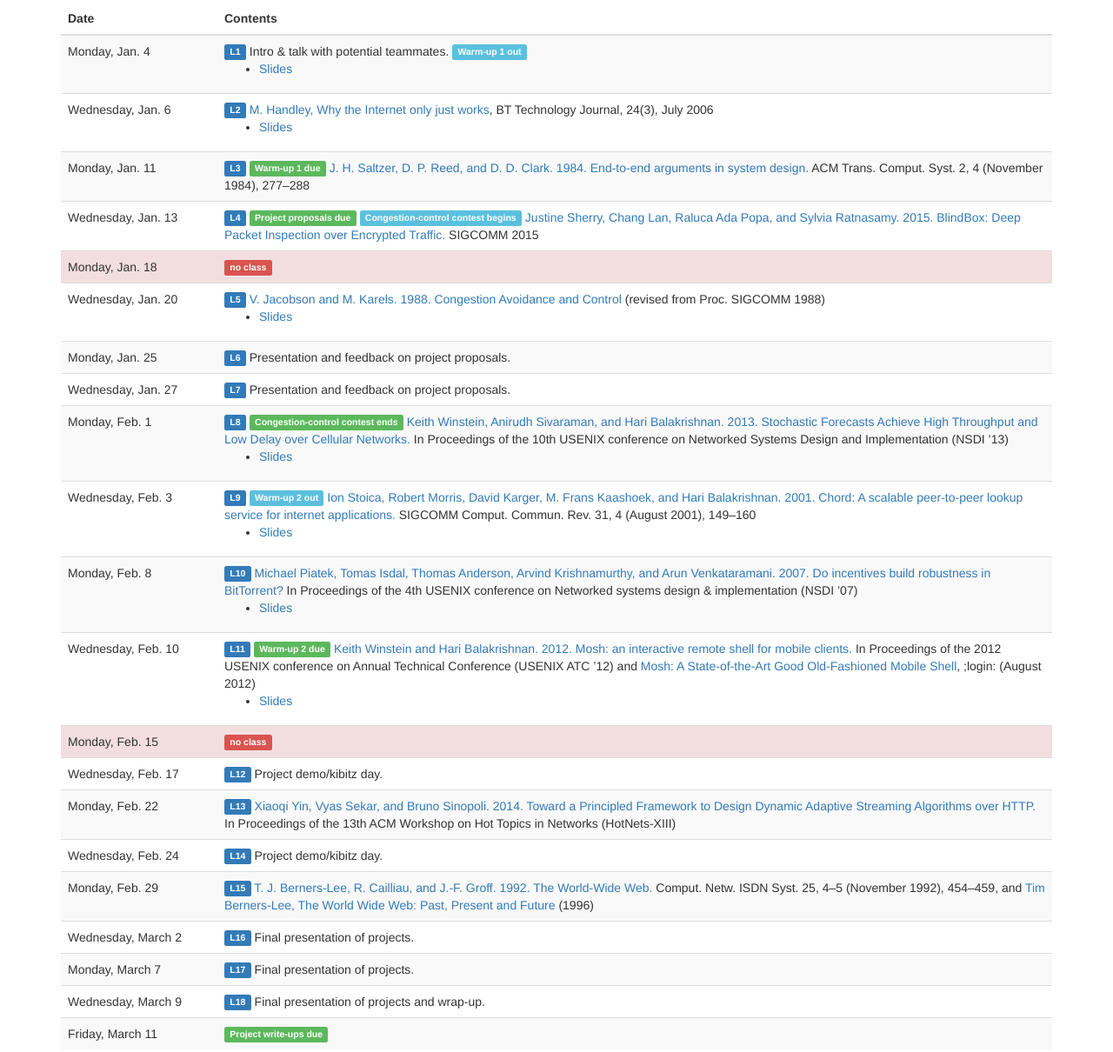
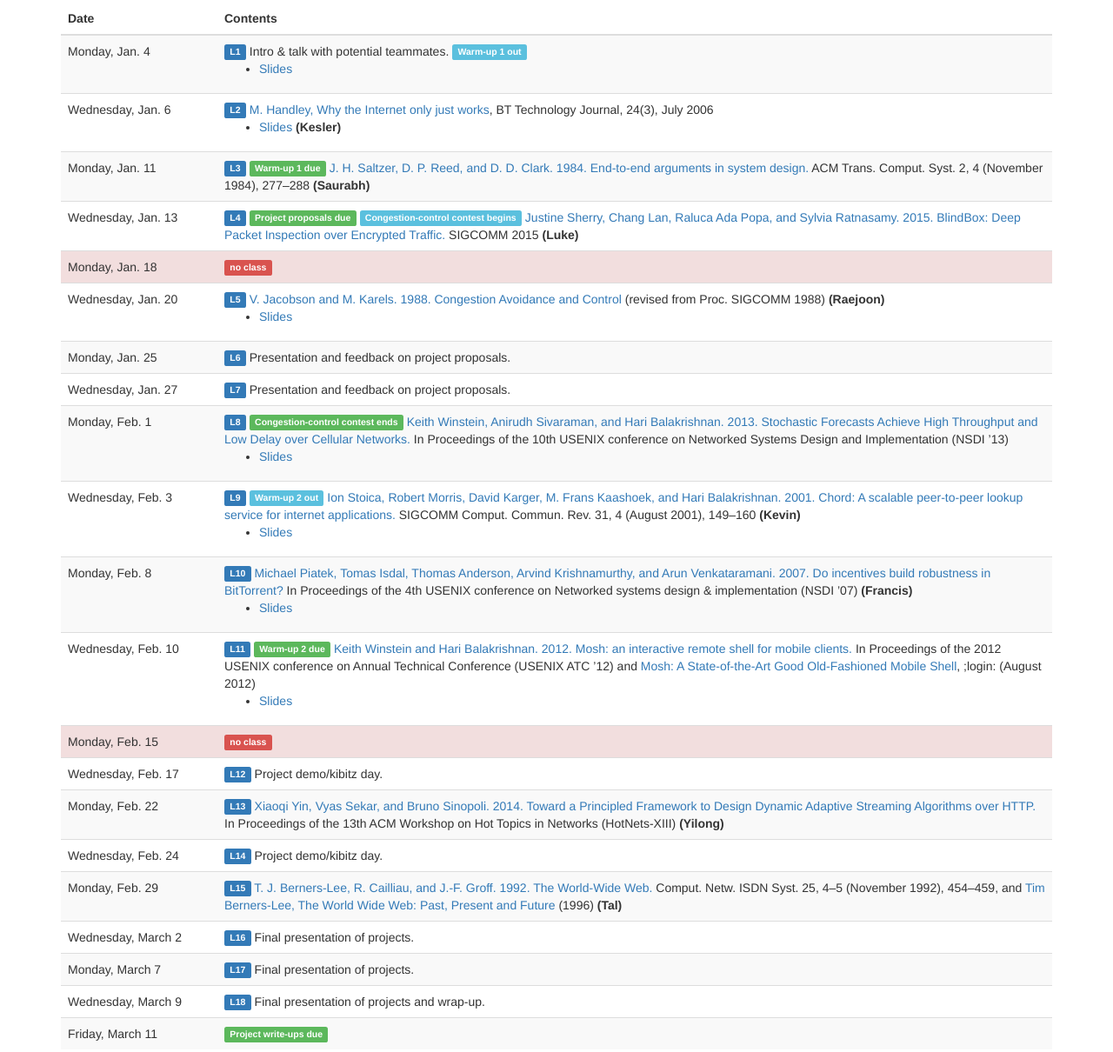
Before and after one commit to hexi519/cs344gweb, a plain HTML site: page index.html in a window 1280 px wide. Shown: the part 1397-2607 px from the top of the page at 87% size. Drawn offline with nearby package versions, Linux system fonts and the light colour scheme.

Commit message:
Add paper presenters

```diff
--- a/index.html
+++ b/index.html
@@ -146,16 +146,16 @@
 <!-- <li><a href="https://github.com/keithw/sourdough">Sourdough starter networking classes</a> -->
 </ul>
 </td></tr>
-	  <tr><td>Wednesday, Jan. 6</td><td><span class="label label-primary">L2</span> <a href="http://www0.cs.ucl.ac.uk/staff/m.handley/papers/only-just-works.pdf">M. Handley, Why the Internet only just works</a>, BT Technology Journal, 24(3), July 2006 <b></b><ul><li><a href="cs344g-L2.pdf">Slides</a></ul></td></tr>
+	  <tr><td>Wednesday, Jan. 6</td><td><span class="label label-primary">L2</span> <a href="http://www0.cs.ucl.ac.uk/staff/m.handley/papers/only-just-works.pdf">M. Handley, Why the Internet only just works</a>, BT Technology Journal, 24(3), July 2006 <b></b><ul><li><a href="cs344g-L2.pdf">Slides</a> <B>(Kesler)</b></ul></td></tr>
 	  <tr><td>Monday, Jan. 11</td><td><span class="label label-primary">L3</span> <span class="label label-success">Warm-up 1 due</span><a href="http://web.mit.edu/saltzer/www/publications/endtoend/endtoend.pdf">
-J. H. Saltzer, D. P. Reed, and D. D. Clark. 1984. End-to-end arguments in system design.</a> ACM Trans. Comput. Syst. 2, 4 (November 1984), 277&ndash;288
+J. H. Saltzer, D. P. Reed, and D. D. Clark. 1984. End-to-end arguments in system design.</a> ACM Trans. Comput. Syst. 2, 4 (November 1984), 277&ndash;288 <b>(Saurabh)</b>
 </td></tr>
 	  <tr><td>Wednesday, Jan. 13</td><td><span class="label label-primary">L4</span> <span class="label label-success">Project proposals due</span> <span class="label label-info">Congestion-control contest begins</span>
-	      <a href="http://conferences.sigcomm.org/sigcomm/2015/pdf/papers/p213.pdf">Justine Sherry, Chang Lan, Raluca Ada Popa, and Sylvia Ratnasamy. 2015. BlindBox: Deep Packet Inspection over Encrypted Traffic.</a> SIGCOMM 2015</ul></td></tr>
+	      <a href="http://conferences.sigcomm.org/sigcomm/2015/pdf/papers/p213.pdf">Justine Sherry, Chang Lan, Raluca Ada Popa, and Sylvia Ratnasamy. 2015. BlindBox: Deep Packet Inspection over Encrypted Traffic.</a> SIGCOMM 2015 <B>(Luke)</b></ul></td></tr>
 
 	  <tr class="danger"><td>Monday, Jan. 18</td><td><span class="label label-danger">no class</span></td></tr>
 <tr><td>Wednesday, Jan. 20</td><td><span class="label label-primary">L5</span>
-        <a href="http://ee.lbl.gov/papers/congavoid.pdf">V. Jacobson and M. Karels. 1988. Congestion Avoidance and Control</a> (revised from Proc. SIGCOMM 1988) <b></b><ul><li><a href="cs344g-L5.pdf">Slides</a></ul></td></tr>
+        <a href="http://ee.lbl.gov/papers/congavoid.pdf">V. Jacobson and M. Karels. 1988. Congestion Avoidance and Control</a> (revised from Proc. SIGCOMM 1988) <b>(Raejoon)</b><ul><li><a href="cs344g-L5.pdf">Slides</a></ul></td></tr>
 	  <tr><td>Monday, Jan. 25</td><td><span class="label label-primary">L6</span> Presentation and feedback on project proposals.</td></tr>
 	  <tr><td>Wednesday, Jan. 27</td><td><span class="label label-primary">L7</span> Presentation and feedback on project proposals.</td></tr>
 	  <tr><td>Monday, Feb. 1</td><td><span class="label label-primary">L8</span>  <span class="label label-success">Congestion-control contest ends</span>
@@ -166,14 +166,14 @@ J. H. Saltzer, D. P. Reed, and D. D. Clark. 1984. End-to-end arguments in system
 </td></tr>
 	  <tr><td>Wednesday, Feb. 3</td><td><span class="label label-primary">L9</span> <span class="label label-info">Warm-up 2 out</span>
 <a href="http://nms.csail.mit.edu/papers/index.php?detail=66">Ion Stoica, Robert Morris, David Karger, M. Frans Kaashoek, and Hari Balakrishnan. 2001. Chord: A scalable peer-to-peer lookup service for internet applications.</a> SIGCOMM Comput. Commun. Rev. 31, 4 (August 2001), 149&ndash;160 <b></b>
-<ul>
+<b>(Kevin)</b><ul>
 <li><a href="cs344g-L9.pdf">Slides</a></li>
 </ul>
 </td></tr>
 
 	  <tr><td>Monday, Feb. 8</td><td><span class="label label-primary">L10</span>
 
-<a href="http://www.michaelpiatek.com/papers/BitTyrant.pdf">Michael Piatek, Tomas Isdal, Thomas Anderson, Arvind Krishnamurthy, and Arun Venkataramani. 2007. Do incentives build robustness in BitTorrent?</a> In Proceedings of the 4th USENIX conference on Networked systems design & implementation (NSDI &rsquo;07) <b></b>
+<a href="http://www.michaelpiatek.com/papers/BitTyrant.pdf">Michael Piatek, Tomas Isdal, Thomas Anderson, Arvind Krishnamurthy, and Arun Venkataramani. 2007. Do incentives build robustness in BitTorrent?</a> In Proceedings of the 4th USENIX conference on Networked systems design & implementation (NSDI &rsquo;07) <b>(Francis)</b>
 <ul>
 <li><a href="cs344g-L10.pdf">Slides</a></li>
 <!-- <li><a href="contest.html">Congestion-control contest materials</a> -->
@@ -191,7 +191,7 @@ J. H. Saltzer, D. P. Reed, and D. D. Clark. 1984. End-to-end arguments in system
 </td></tr>
 <tr><td>Wednesday, Feb. 17</td><td><span class="label label-primary">L12</span> Project demo/kibitz day.</td></tr>
 	  <tr><td>Monday, Feb. 22</td><td><span class="label label-primary">L13</span>
-<a href="http://conferences.sigcomm.org/hotnets/2014/papers/hotnets-XIII-final116.pdf">Xiaoqi Yin, Vyas Sekar, and Bruno Sinopoli. 2014. Toward a Principled Framework to Design Dynamic Adaptive Streaming Algorithms over HTTP.</a> In Proceedings of the 13th ACM Workshop on Hot Topics in Networks (HotNets-XIII) <b></b></td></tr>
+<a href="http://conferences.sigcomm.org/hotnets/2014/papers/hotnets-XIII-final116.pdf">Xiaoqi Yin, Vyas Sekar, and Bruno Sinopoli. 2014. Toward a Principled Framework to Design Dynamic Adaptive Streaming Algorithms over HTTP.</a> In Proceedings of the 13th ACM Workshop on Hot Topics in Networks (HotNets-XIII) <b>(Yilong)</b></td></tr>
 <tr><td>Wednesday, Feb. 24</td><td><span class="label label-primary">L14</span> Project demo/kibitz day.
 
 
@@ -199,7 +199,7 @@ J. H. Saltzer, D. P. Reed, and D. D. Clark. 1984. End-to-end arguments in system
 <tr><td>Monday, Feb. 29</td><td><span class="label label-primary">L15</span>
 
 
-    <a href="www-1992.pdf">T. J. Berners-Lee, R. Cailliau, and J.-F. Groff. 1992. The World-Wide Web.</a> Comput. Netw. ISDN Syst. 25, 4&ndash;5 (November 1992), 454&ndash;459, and <a href="http://www.w3.org/People/Berners-Lee/1996/ppf.html">Tim Berners-Lee, The World Wide Web: Past, Present and Future</a> (1996) <b></b>
+    <a href="www-1992.pdf">T. J. Berners-Lee, R. Cailliau, and J.-F. Groff. 1992. The World-Wide Web.</a> Comput. Netw. ISDN Syst. 25, 4&ndash;5 (November 1992), 454&ndash;459, and <a href="http://www.w3.org/People/Berners-Lee/1996/ppf.html">Tim Berners-Lee, The World Wide Web: Past, Present and Future</a> (1996) <b>(Tal)</b>
 
 </td></tr>
 	  <tr><td>Wednesday, March 2</td><td><span class="label label-primary">L16</span> Final presentation of projects.</td></tr>
```
